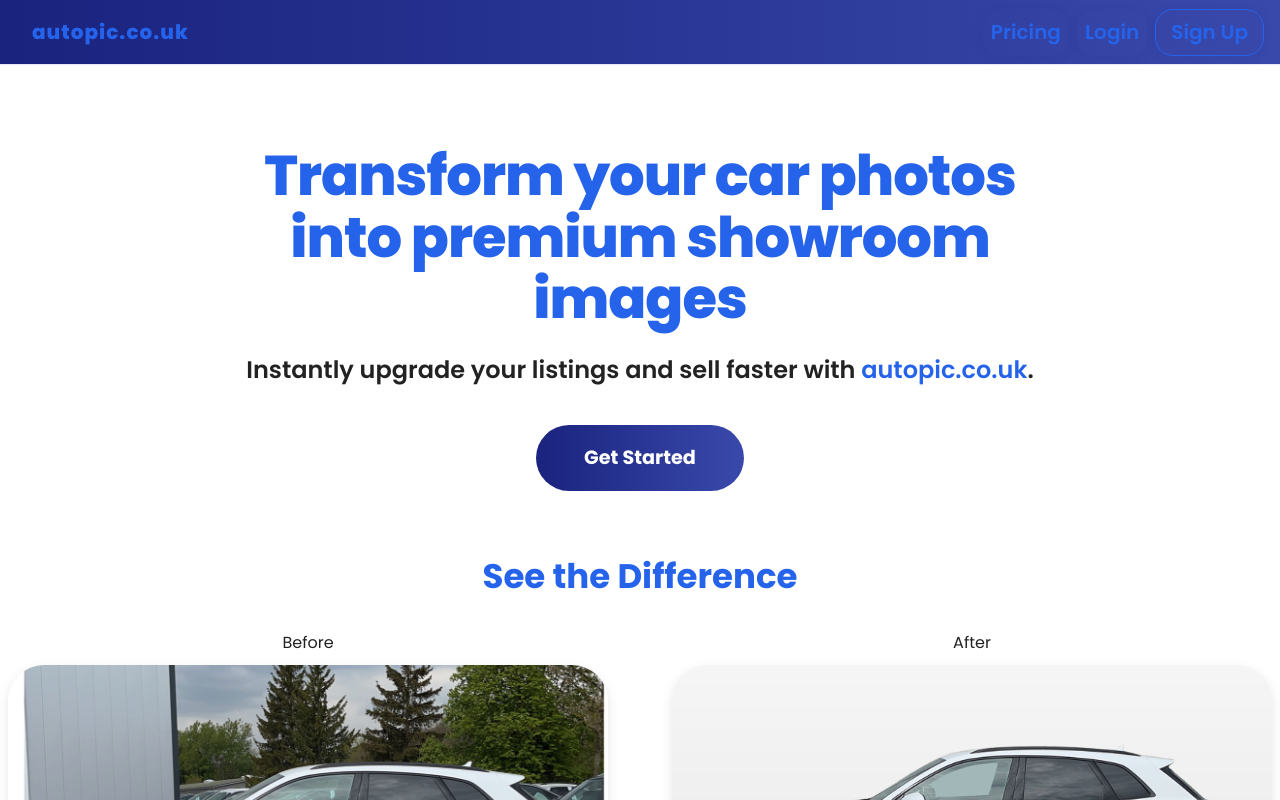
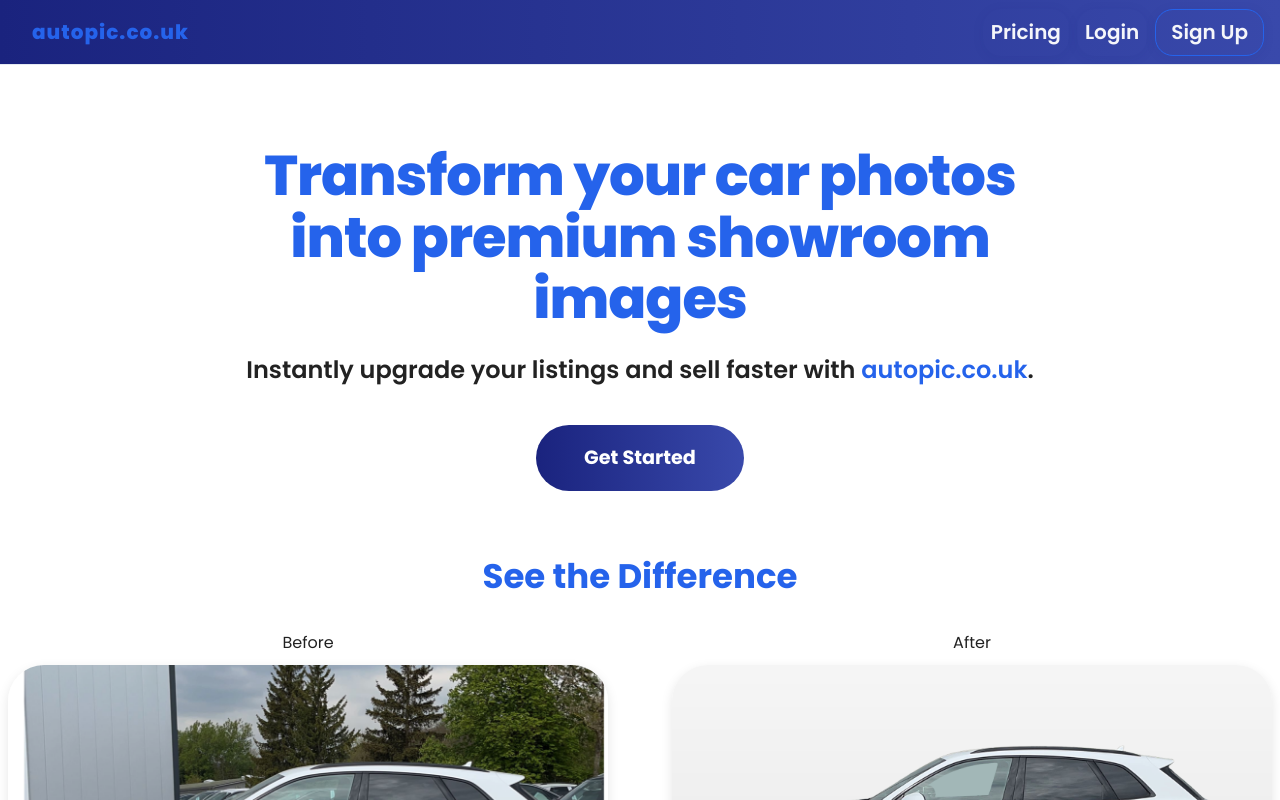
Before and after one commit to Houssein197/car-ai-app, a Next.js app: page / in a window 1280 px wide. Shown: the top 800 px of the page. Built offline with nearby package versions, Linux system fonts and the light colour scheme; no server answers; some icons are missing.

Commit message:
change the header text colour to white so you can see it better

```diff
--- a/pages/index.js
+++ b/pages/index.js
@@ -53,24 +53,24 @@ export default function Home() {
 
           {/* Desktop Navigation */}
           <Box sx={{ display: { xs: 'none', md: 'flex' }, gap: 1 }}>
-            <Button color="inherit" sx={{ color: '#2563eb', fontSize: '1.25rem' }} onClick={() => router.push("/pricing")}>
+            <Button color="inherit" sx={{ color: '#f5f6fa', fontSize: '1.25rem' }} onClick={() => router.push("/pricing")}>
               Pricing
             </Button>
             {loggedIn ? (
               <>
-                <Button color="inherit" sx={{ color: '#2563eb', fontSize: '1.25rem' }} onClick={() => router.push("/dashboard")}>
+                <Button color="inherit" sx={{ color: '#f5f6fa', fontSize: '1.25rem' }} onClick={() => router.push("/dashboard")}>
                   Dashboard
                 </Button>
-                <Button color="inherit" sx={{ color: '#2563eb', fontSize: '1.25rem' }} onClick={async () => { await supabase.auth.signOut(); setLoggedIn(false); router.push("/signup"); }}>
+                <Button color="inherit" sx={{ color: '#f5f6fa', fontSize: '1.25rem' }} onClick={async () => { await supabase.auth.signOut(); setLoggedIn(false); router.push("/signup"); }}>
                   Logout
                 </Button>
               </>
             ) : (
               <>
-                <Button color="inherit" sx={{ color: '#2563eb', fontSize: '1.25rem' }} onClick={() => router.push("/signup?tab=login")}>
+                <Button color="inherit" sx={{ color: '#f5f6fa', fontSize: '1.25rem' }} onClick={() => router.push("/signup?tab=login")}>
                   Login
                 </Button>
-                <Button color="primary" variant="outlined" sx={{ color: '#2563eb', borderColor: '#2563eb', fontSize: '1.25rem' }} onClick={() => router.push("/signup?tab=signup")}>
+                <Button color="primary" variant="outlined" sx={{ color: '#f5f6fa', borderColor: '#2563eb', fontSize: '1.25rem' }} onClick={() => router.push("/signup?tab=signup")}>
                   Sign Up
                 </Button>
               </>
```
